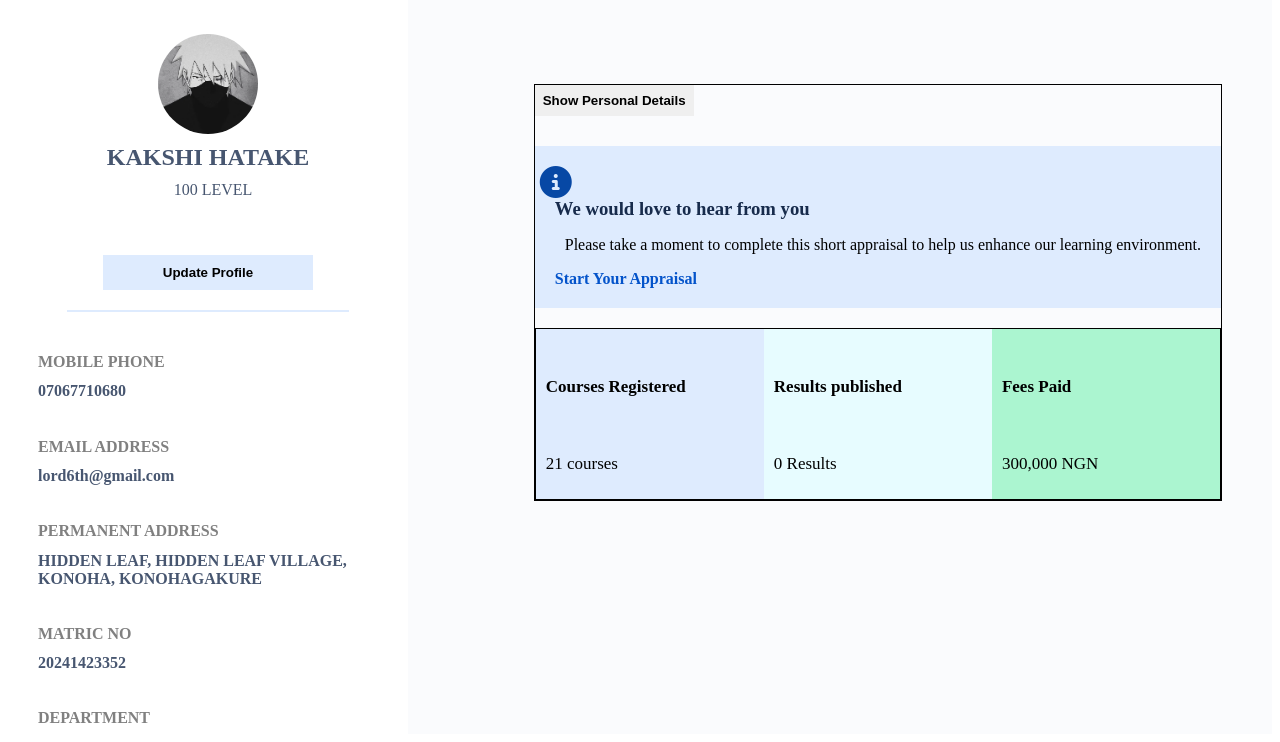
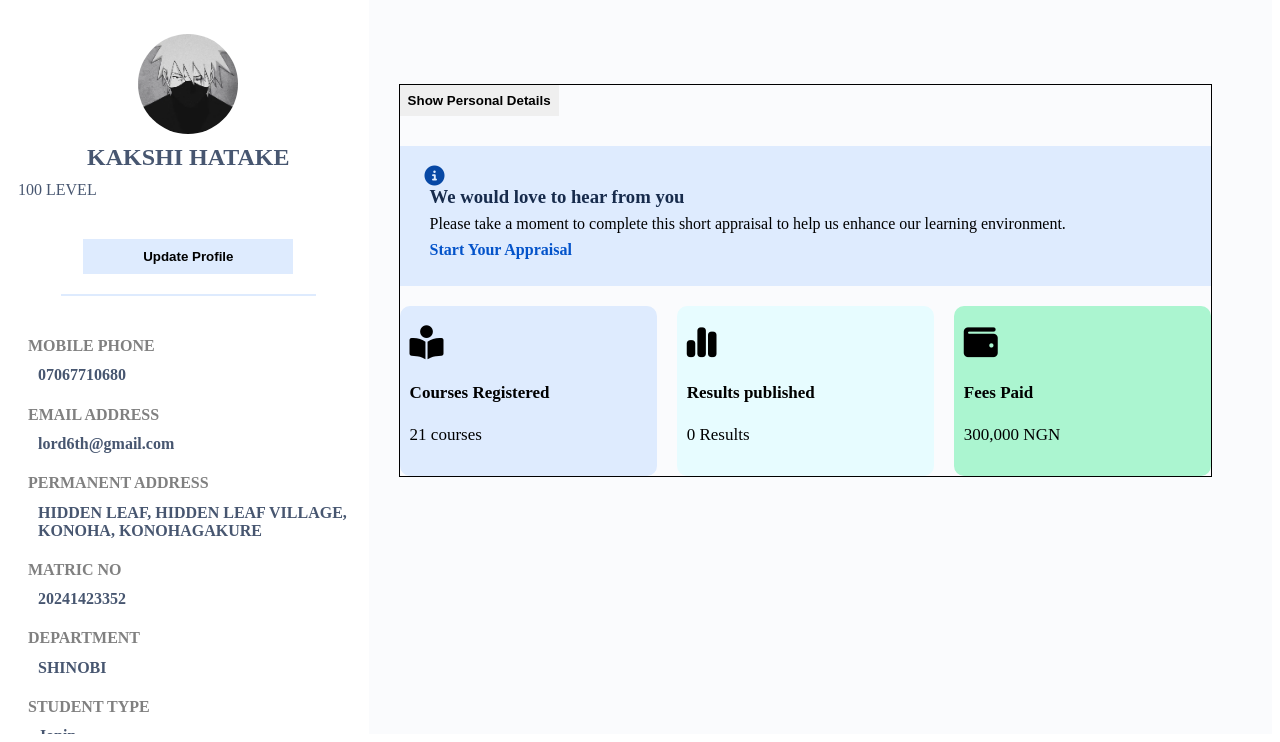
Before and after one commit to Jeruelrichard/FUTOPORTALCLONE, a plain HTML site: page index.html in a window 1280 px wide. Shown: the part 74-816 px from the top of the page. Drawn offline with Linux system fonts and the light colour scheme.

Commit message:
last three icons

```diff
--- a/index.html
+++ b/index.html
@@ -102,7 +102,7 @@
 
       <div class="feedback">
         <div id="fbContent">
-         <i class="fa-solid fa-circle-info fa-2x"></i>
+         <i class="fa-solid fa-circle-info"></i>
         <h3>We would love to hear from you</h3>
         <p>Please take a moment to complete this short appraisal to help us enhance our learning environment.</p>
         <a href="#">Start Your Appraisal</a>
@@ -112,24 +112,28 @@
       <div class="card-container">
 
         <div class="card">
-          <i></i>
+          <i class="fa-solid fa-book-open-reader fa-2x"></i>
           <h4>Courses Registered </h4>
           <p>21 courses</p>
         </div>
 
         <div class="card" id="card1">
-          <i></i>
+          <i class="fa-solid fa-chart-simple fa-2x"></i>
           <h4>Results published </h4>
           <p>0 Results</p>
         </div>
 
         <div class="card" id="card2">
-          <i></i>
+          <i class="fa-solid fa-wallet fa-2x"></i>
           <h4>Fees Paid </h4>
           <p>300,000 NGN</p>
         </div>
 
       </div>
+    </div>
+
+    <div class="her02">
+
     </div>
   </main>
   <script src="script.js"></script>
--- a/style.css
+++ b/style.css
@@ -303,6 +303,7 @@ main {
   margin: 150px 50px auto 20px;
   color: var(--text-color);
   border: 1px solid black;
+  width: 900px;
 }
 
 .hero #persona {
@@ -328,14 +329,18 @@ main {
   min-height: 100px;
 }
 
+.hero #fbContent h3, p, a {
+  margin: 0 auto auto 10px;
+}
+
 .hero #fbContent i {
   color: rgb(7,72,165);
-  margin-left: -15px;
+  margin-left: 5px;
+  font-size: 20px;
 }
 
 .hero #fbContent h3 {
   font-weight: bold;
-  margin: 0;
   color: var(--h3-color);
 }
 
@@ -346,11 +351,11 @@ main {
 }
 
 .card-container {
-  border: 1px solid black;
   margin-top: 20px;
   display: flex;
   flex-direction: row;
   height: 170px;
+  gap: 20px;
 }
 
 .card-container .card {
@@ -360,9 +365,15 @@ main {
   background: var(--third-color);
   width: 100%;
   font-size: 17px;
+  border-radius: 10px;
 }
 
-.card-container .card i, h4, p {
+.card-container .card h4, p {
+  margin-left: 10px;
+}
+
+.card-container .card i {
+  margin-top: 20px;
   margin-left: 10px;
 }
 
```
